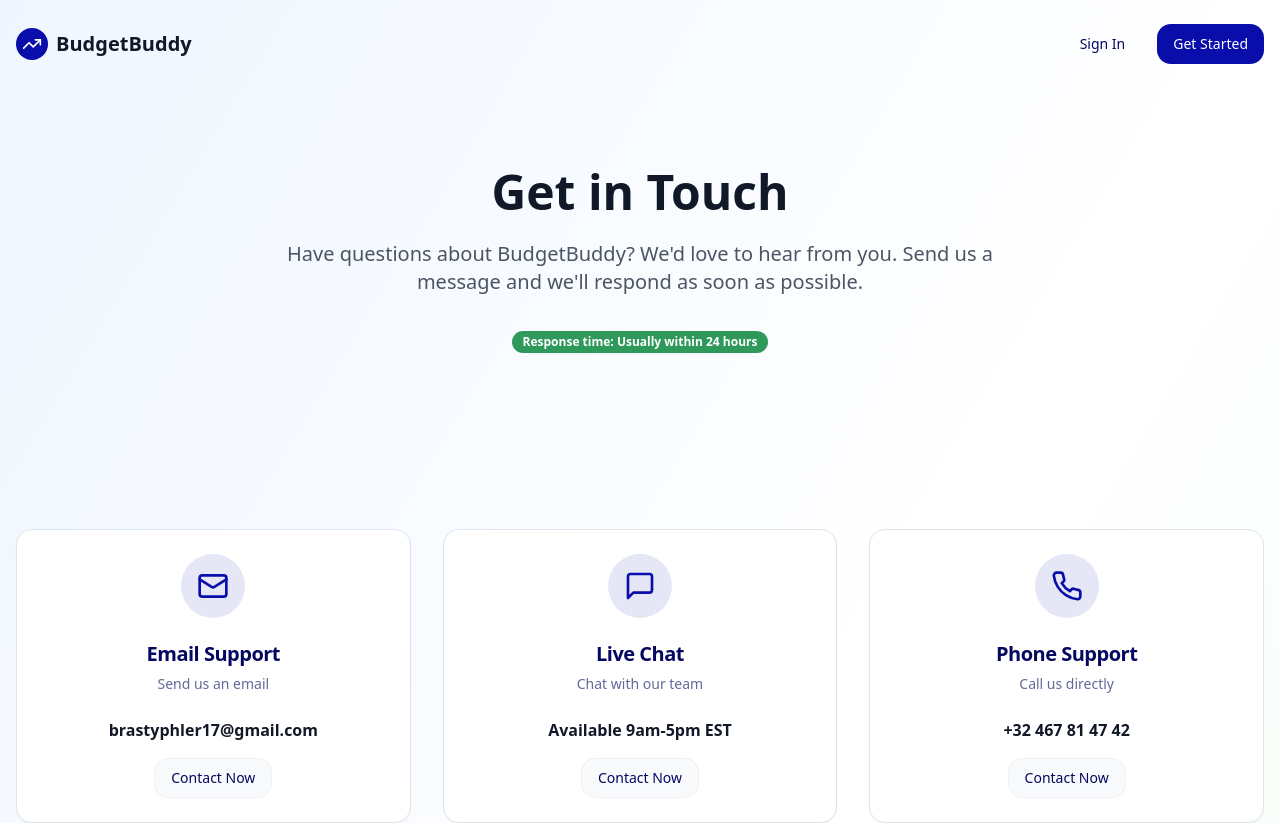
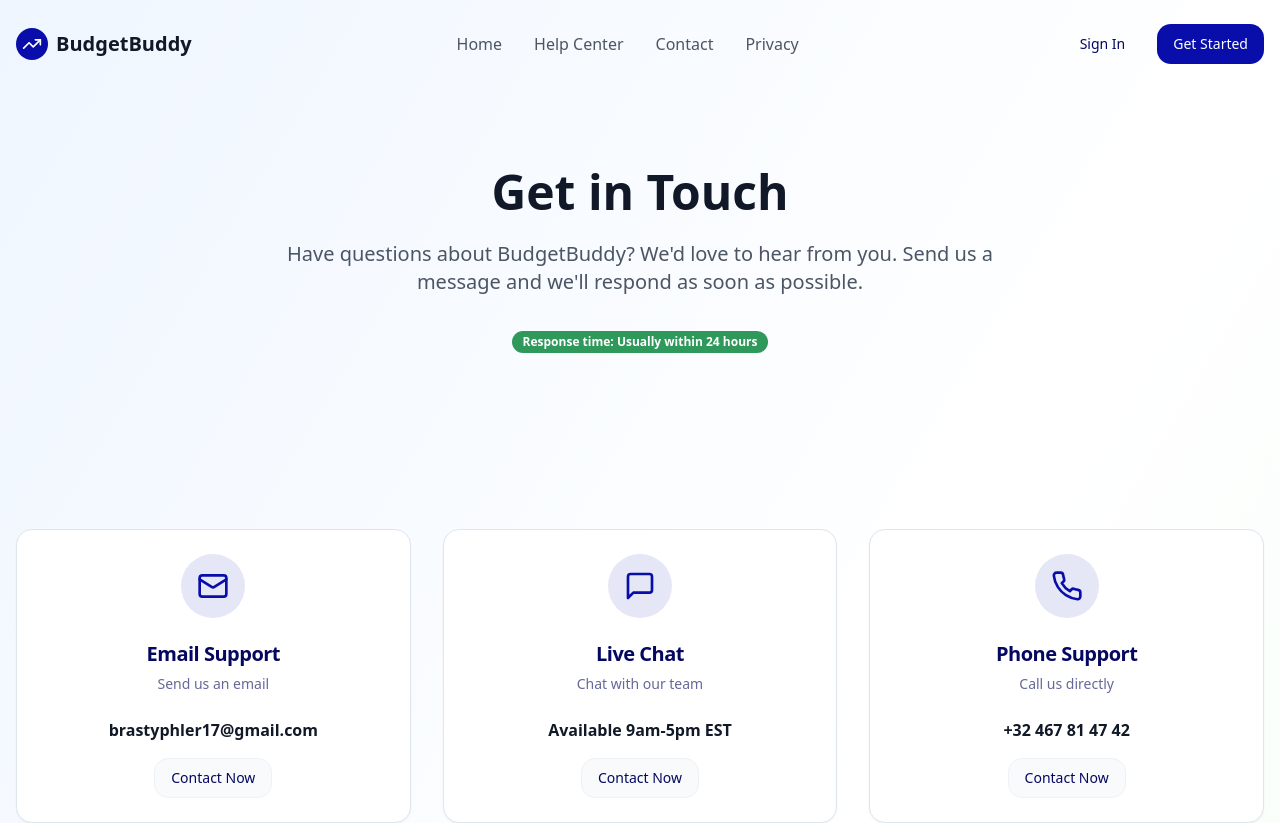
Before and after one commit to Styphler17/BudgetBuddy-, a React (Vite) app: page /contact in a window 1280 px wide. Shown: the top 823 px of the page. Built offline with nearby package versions, Linux system fonts and the light colour scheme; the HTML template or start-up script is replaced by a standard one.

Commit message:
Add Header component with main navigation links and update ContactUs page to use it

```diff
--- /dev/null
+++ b/src/components/Header.tsx
@@ -0,0 +1,57 @@
+import { Link } from "react-router-dom";
+import { Button } from "@/components/ui/button";
+import { TrendingUp } from "lucide-react";
+
+export function Header() {
+  const user = JSON.parse(localStorage.getItem("user") || "null");
+
+  return (
+    <header className="container mx-auto px-4 py-6">
+      <nav className="flex items-center justify-between">
+        <Link to="/" className="flex items-center space-x-2">
+          <div className="w-8 h-8 bg-primary rounded-lg flex items-center justify-center">
+            <TrendingUp className="w-5 h-5 text-primary-foreground" />
+          </div>
+          <span className="text-xl font-bold text-gray-900">BudgetBuddy</span>
+        </Link>
+
+        {/* Main Navigation Links */}
+        <div className="hidden md:flex items-center space-x-8">
+          <Link to="/" className="text-gray-600 hover:text-gray-900 transition-colors">
+            Home
+          </Link>
+          <Link to="/help" className="text-gray-600 hover:text-gray-900 transition-colors">
+            Help Center
+          </Link>
+          <Link to="/contact" className="text-gray-600 hover:text-gray-900 transition-colors">
+            Contact
+          </Link>
+          <Link to="/privacy" className="text-gray-600 hover:text-gray-900 transition-colors">
+            Privacy
+          </Link>
+        </div>
+
+        {/* Auth Buttons */}
+        <div className="flex items-center space-x-4">
+          {user ? (
+            <Button variant="ghost" onClick={() => {
+              localStorage.removeItem("user");
+              window.location.href = "/";
+            }}>
+              Sign Out
+            </Button>
+          ) : (
+            <>
+              <Link to="/login">
+                <Button variant="ghost">Sign In</Button>
+              </Link>
+              <Link to="/register">
+                <Button>Get Started</Button>
+              </Link>
+            </>
+          )}
+        </div>
+      </nav>
+    </header>
+  );
+}
--- a/src/pages/ContactUs.tsx
+++ b/src/pages/ContactUs.tsx
@@ -5,6 +5,7 @@ import { Card, CardContent, CardDescription, CardHeader, CardTitle } from "@/com
 import { Input } from "@/components/ui/input";
 import { Textarea } from "@/components/ui/textarea";
 import { Badge } from "@/components/ui/badge";
+import { Header } from "@/components/Header";
 import emailjs from '@emailjs/browser';
 import { useRef, useState } from "react";
 import { useToast } from "@/hooks/use-toast";
@@ -94,25 +95,7 @@ export function ContactUs() {
       </Helmet>
 
       <div className="min-h-screen bg-gradient-to-br from-blue-50 via-white to-green-50">
-        {/* Header */}
-        <header className="container mx-auto px-4 py-6">
-          <nav className="flex items-center justify-between">
-            <Link to="/" className="flex items-center space-x-2">
-              <div className="w-8 h-8 bg-primary rounded-lg flex items-center justify-center">
-                <TrendingUp className="w-5 h-5 text-primary-foreground" />
-              </div>
-              <span className="text-xl font-bold text-gray-900">BudgetBuddy</span>
-            </Link>
-            <div className="flex items-center space-x-4">
-              <Link to="/login">
-                <Button variant="ghost">Sign In</Button>
-              </Link>
-              <Link to="/register">
-                <Button>Get Started</Button>
-              </Link>
-            </div>
-          </nav>
-        </header>
+        <Header />
 
         {/* Hero Section */}
         <section className="container mx-auto px-4 py-20 text-center">
```
